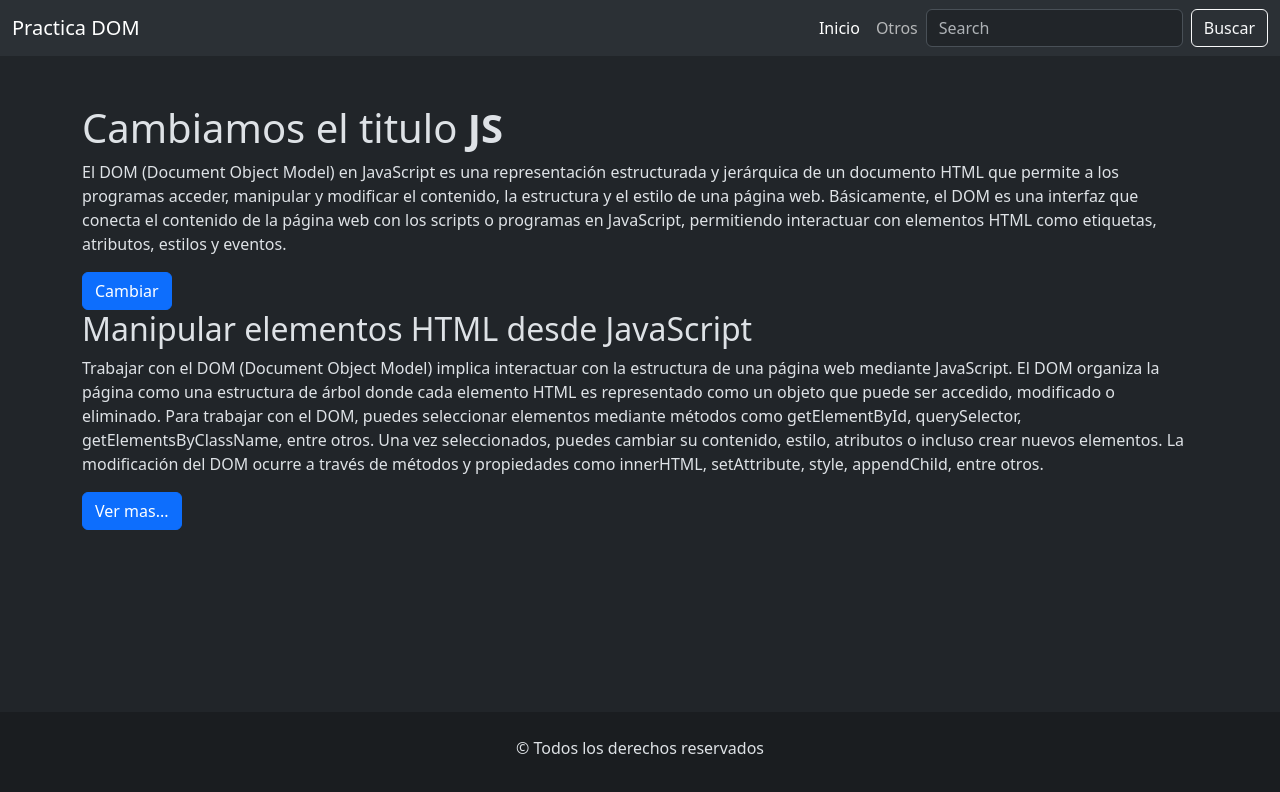
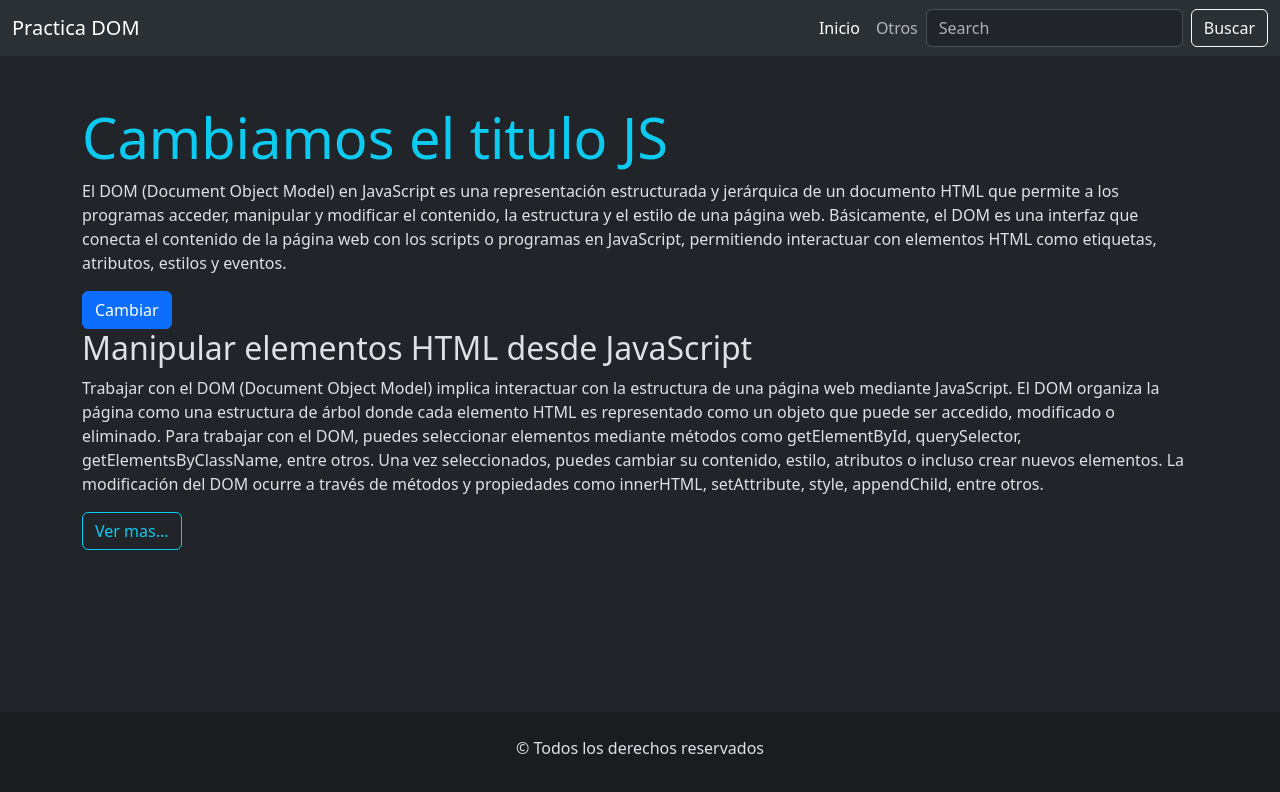
Before and after one commit to GabrielHaurane/PracticaDOM, a plain HTML site: page index.html in a window 1280 px wide. Both pictures are taken after a click on the button "Cambiar". Drawn offline with nearby package versions, Linux system fonts and the light colour scheme.

Commit message:
agregamos crearParrafo

```diff
--- a/index.html
+++ b/index.html
@@ -70,7 +70,7 @@
                 propiedades como innerHTML, setAttribute, style, appendChild, entre
                 otros.</p>
         </section>
-        <button class="btn btn-primary">Ver mas...</button>
+        <button class="btn btn-outline-info">Ver mas...</button>
     </main>
 
     <footer class="text-center py-4 bg-dark-subtle">
--- a/js/app.js
+++ b/js/app.js
@@ -8,7 +8,23 @@ const cambiarTitulo = () => {
     const tituloPrincipal = document.getElementById(`titulo`);
     console.log(tituloPrincipal);
 
-    // cambiar ese h1, texto y style
     // tituloPrincipal.innerText = `Cambiamos el titulo JS`
     tituloPrincipal.innerHTML = `Cambiamos el titulo  <strong>JS</strong>`;
+    tituloPrincipal.className = `text-info display-4`;
+    // cambiar ese h1, texto y style
 }
+const crearParrafo = () =>{
+    console.log(`desde crearParrafo`)
+    // crear un nuevo parrafo
+
+    // insertar el nuevo parrafo en el segundo section
+}
+
+// agregar un evento a un elemento de html
+const btnVerMas = document.querySelector(`.btn-outline-info`);
+console.log(btnVerMas);
+
+// manejadores de eventos
+// cuando tengo que invocar una funcion con parametros es con una funcion anonima o arrow
+// btnVerMas.addEventListener(`click`, () => crearParrafo(p1))
+btnVerMas.addEventListener(`click`,crearParrafo);
```
